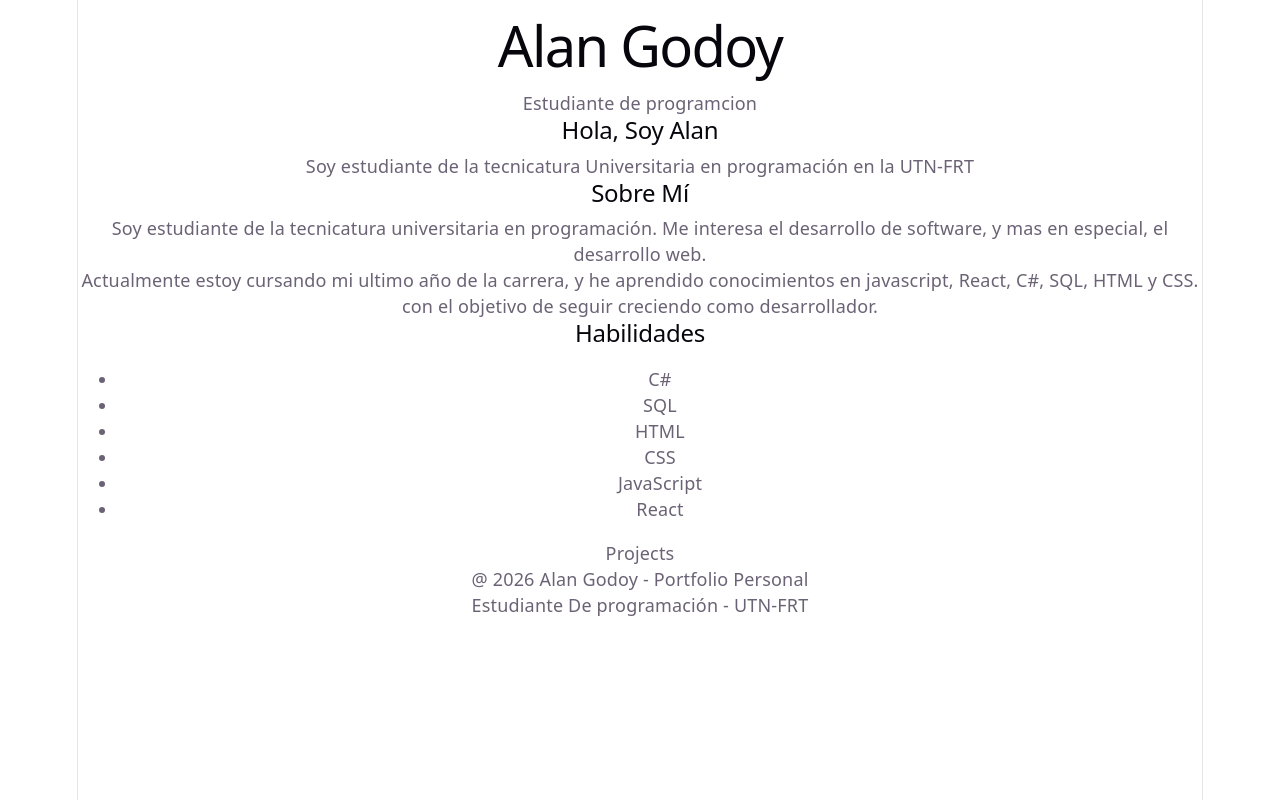
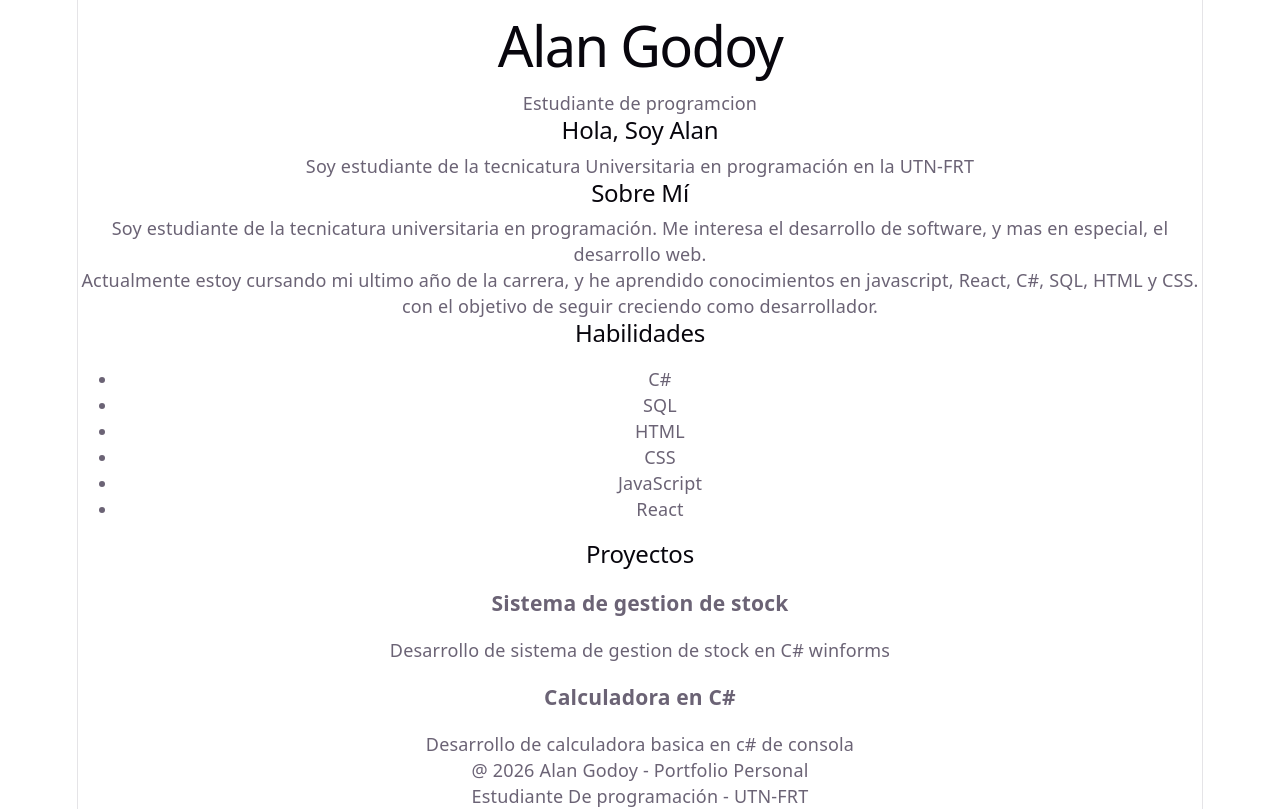
Before and after one commit to AlanG46/tp1-Portfolio-React-Alan-Godoy-C7, a React (Vite) app: page / in a window 1280 px wide. Built offline with nearby package versions, Linux system fonts and the light colour scheme.

Commit message:
agregar mis proyectos y props

```diff
--- /dev/null
+++ b/src/Components/ProjectCard.jsx
@@ -0,0 +1,12 @@
+import React from 'react'
+
+const ProjectCard = ({Titulo, descripcion}) => {
+  return (
+    <article>
+        <h3>{Titulo}</h3>
+        <p>{descripcion}</p>
+    </article>
+  )
+}
+
+export default ProjectCard
--- a/src/Components/Projects.jsx
+++ b/src/Components/Projects.jsx
@@ -1,8 +1,35 @@
 import React from 'react'
+import ProjectCard from './projectcard'
 
 const Projects = () => {
+    const proyectos = [
+        {
+        id: 1,
+        titulo: 'Sistema de gestion de stock',
+        descripcion: 'Desarrollo de sistema de gestion de stock en C# winforms'
+        },
+
+        {
+            id: 2,
+            titulo: 'Calculadora en C#',
+            descripcion: 'Desarrollo de calculadora basica en c# de consola'
+            }
+
+    ]
   return (
-    <div>Projects</div>
+    <section>
+
+        <h2>Proyectos</h2>
+        <div>
+            {proyectos.map((proyecto)=>(
+                <ProjectCard
+                key={proyecto.id}
+                Titulo={proyecto.titulo}
+                descripcion={proyecto.descripcion}
+                />
+            ))}
+        </div>
+    </section>
   )
 }
 
```
